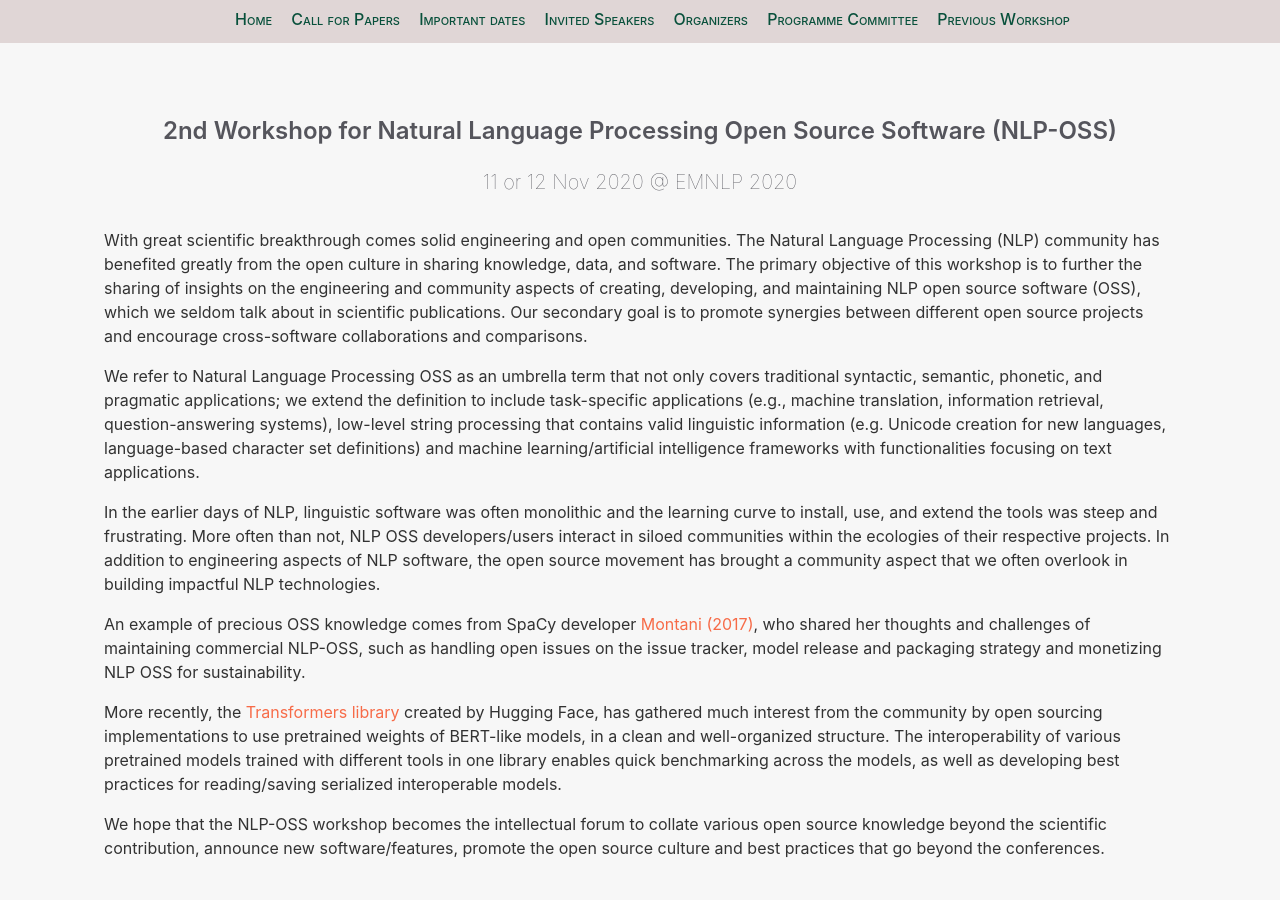
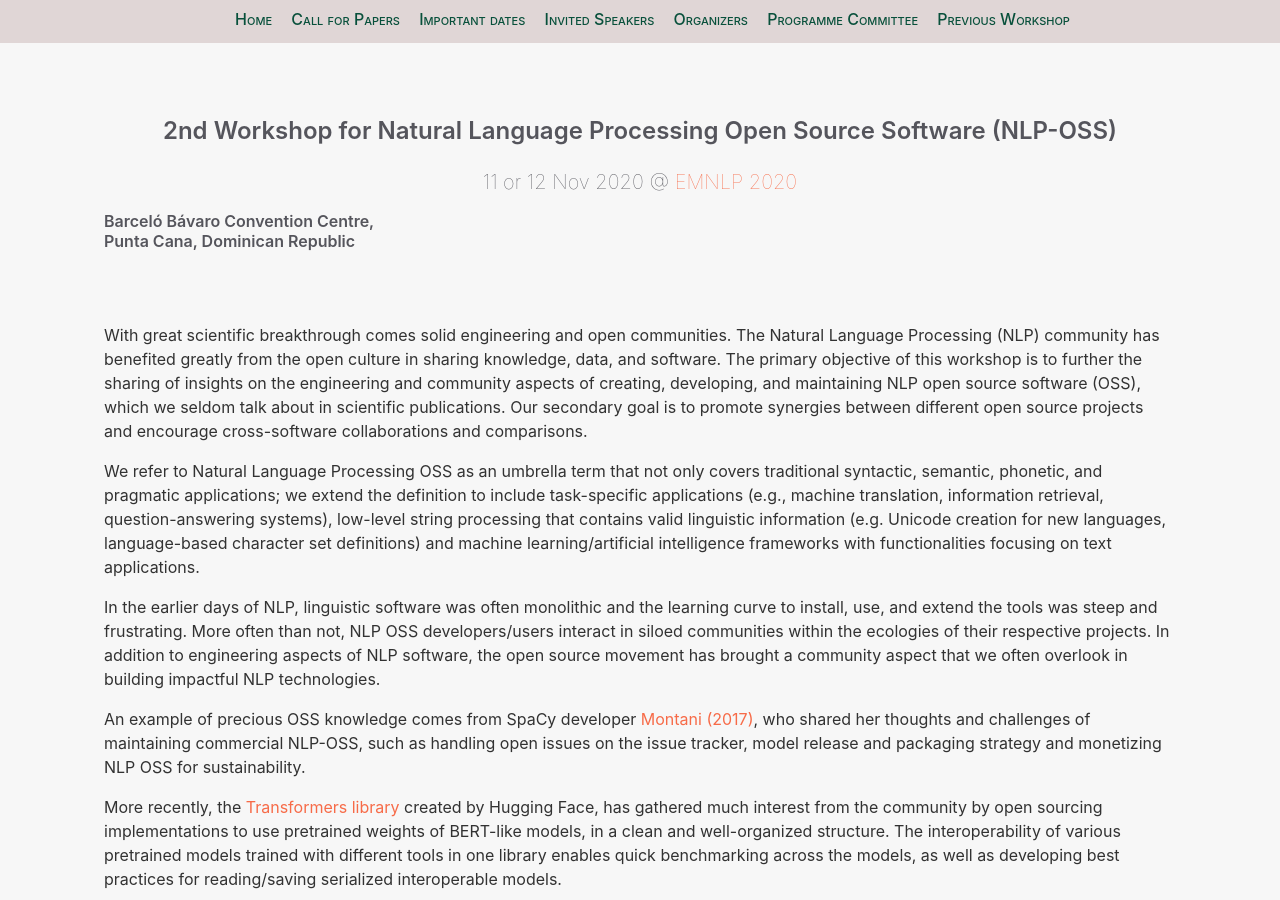
Before and after one commit to nlposs/nlposs.github.io, a Jekyll site: the page built from 2020/index.md, in a window 1280 px wide and 900 px high. Built offline with Jekyll 4.4.1, drawn with Linux system fonts in a browser that asks for light colours.

Commit message:
Update index.md

```diff
--- a/2020/index.md
+++ b/2020/index.md
@@ -5,7 +5,9 @@ layout: default
 
 # 2nd Workshop for Natural Language Processing Open Source Software (NLP-OSS) <br>
 
-### 11 or 12 Nov 2020 @ EMNLP 2020 <br><br>
+### 11 or 12 Nov 2020 @ [EMNLP 2020](https://2020.emnlp.org/)
+#### Barceló Bávaro Convention Centre,<br> Punta Cana, Dominican Republic
+<br><br>
 
 With great scientific breakthrough comes solid engineering and open communities. The Natural Language Processing (NLP) community has benefited greatly from the open culture in sharing knowledge, data, and software. The primary objective of this workshop is to further the sharing of insights on the engineering and community aspects of creating, developing, and maintaining NLP open source software (OSS), which we seldom talk about in scientific publications. Our secondary goal is to promote synergies between different open source projects and encourage cross-software collaborations and comparisons.
 
```
